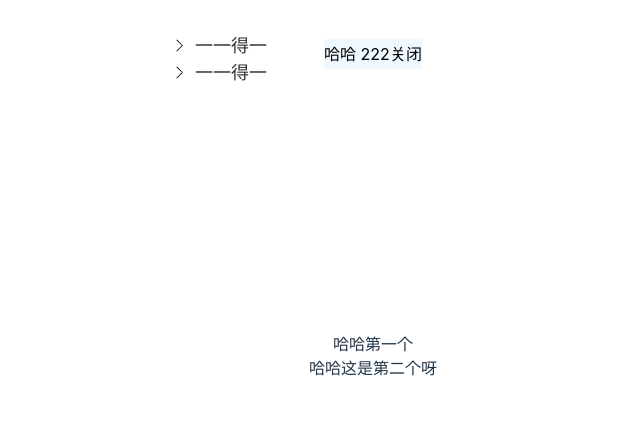
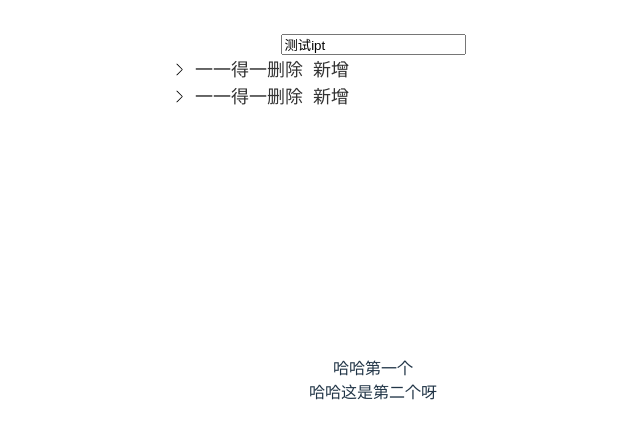
Before and after one commit to sunqingest/sq-components, a Vue app: page / in a window 1280 px wide. Shown: the top 438 px of the page, without its empty margins (267-907 px from the left). Built offline with nearby package versions, Linux system fonts and the light colour scheme.

Commit message:
Tree树形自定义节点内容和Input组件基础和vitest v-model测试用例

```diff
--- a/src/App.vue
+++ b/src/App.vue
@@ -7,6 +7,7 @@ import { createMessage } from "./components/Message/method";
 import VirtualScrollList from "./components/VirtualScrollList/VirtualScrollList";
 import DemoItem from "./components/VirtualScrollList/item.vue";
 import Tree from "./components/Tree/Tree.vue";
+import Input from "./components/Input/Input.vue";
 
 const collapseValue = ref([]);
 
@@ -16,6 +17,7 @@ onMounted(() => {
   });
   createMessage({
     message: "哈哈 222",
+    duration: 1000,
   });
 
   setTimeout(() => {
@@ -110,9 +112,12 @@ const treeData = ref(createData());
 //     ],
 //   },
 // ]);
+
+const iptValue = ref("测试ipt");
 </script>
 
 <template>
+  <Input v-model="iptValue" />
   <Tree
     :data="treeData"
     keyField="key"
@@ -121,7 +126,17 @@ const treeData = ref(createData());
     :defaultExpandedKeys="['1']"
     :load="handleLoad"
     :lazy="true"
-  ></Tree>
+  >
+    <template #default="{ node, data }">
+      <div style="display: flex; align-items: center">
+        <span>{{ node.label }}</span>
+        <div style="display: inline-flex; align-items: center">
+          <div style="cursor: pointer; margin-right: 10px">删除</div>
+          <div style="cursor: pointer; margin-right: 10px">新增</div>
+        </div>
+      </div>
+    </template>
+  </Tree>
 
   <Collapse v-model="collapseValue">
     <collapseItem title="哈哈第一个" name="1">
--- /dev/null
+++ b/src/components/Input/Input.vue
@@ -0,0 +1,40 @@
+<template>
+  <input :type="type" v-model="inputValue" @input="handleInput" />
+</template>
+
+<script setup>
+import { ref, watch } from "vue";
+
+const props = defineProps({
+  modelValue: {
+    type: String,
+    required: true,
+  },
+  type: {
+    type: String,
+    default: "text",
+  },
+  disabled: {
+    type: Boolean,
+    default: false,
+  },
+  clearable: {
+    type: Boolean,
+    default: false,
+  },
+});
+
+const emit = defineEmits(["update:modelValue"]);
+const inputValue = ref(props.modelValue);
+
+watch(
+  () => props.modelValue,
+  (newValue) => {
+    inputValue.value = newValue;
+  }
+);
+
+const handleInput = () => {
+  emit("update:modelValue", inputValue.value);
+};
+</script>
--- a/src/components/Message/Message.vue
+++ b/src/components/Message/Message.vue
@@ -26,7 +26,7 @@ const props = defineProps({
     type: String,
     default: "success",
   },
-  dutation: {
+  duration: {
     type: [String, Number],
     default: 0,
   },
@@ -62,13 +62,13 @@ const cssStyle = computed(() => {
 const visible = ref(false);
 
 const startTimer = () => {
-  if (props.dutation == 0) {
+  if (props.duration == 0) {
     return;
   }
   setTimeout(() => {
     visible.value = false;
     // props.onDestoryed();
-  }, props.dutation);
+  }, props.duration);
 };
 
 const messageRef = ref(null);
--- a/src/components/Tree/Tree.vue
+++ b/src/components/Tree/Tree.vue
@@ -12,8 +12,9 @@
 </template>
 
 <script setup>
-import { ref, watch, computed, onMounted } from "vue";
+import { ref, watch, computed, onMounted, useSlots, provide } from "vue";
 import TreeItem from "./TreeItem.vue";
+import { treeContextKey } from "./types";
 
 const props = defineProps({
   data: {
@@ -178,7 +179,6 @@ const loadingKeysSet = ref(new Set());
 
 const triggerLoading = (node) => {
   // 判断当前的children 是否已经有值 说明已经懒加载过了  判断当前是否是叶子结点
-  console.log(node, "????");
   if (node.children.length == 0 && !node.isLeaf) {
     const loadingKeys = loadingKeysSet.value;
     if (!loadingKeys.has(node.key)) {
@@ -198,4 +198,11 @@ const triggerLoading = (node) => {
     }
   }
 };
+
+const slots = useSlots();
+
+// 将自定义节点内容插槽 通过provide注入到下面的子节点
+provide(treeContextKey, {
+  slots: slots,
+});
 </script>
--- a/src/components/Tree/TreeItem.vue
+++ b/src/components/Tree/TreeItem.vue
@@ -22,15 +22,18 @@
     </div>
 
     <div class="sq-tree__item__content" @click="handleClick">
-      {{ item.label }}
+      <!-- {{ item.label }} -->
+      <TreeItemContent :node="item" :slots="slots"></TreeItemContent>
     </div>
   </div>
 </template>
 
 <script setup>
-import { computed } from "vue";
+import { computed, inject } from "vue";
 import ExpandIcon from "./icons/ExpandIcon.vue";
 import LoadingIcon from "./icons/LoadingIcon.vue";
+import { treeContextKey } from "./types";
+import TreeItemContent from "./treeItemContent";
 
 defineOptions({
   name: "sq-tree-item",
@@ -49,6 +52,7 @@ const props = defineProps({
     type: Set,
   },
 });
+
 const emit = defineEmits(["toggle"]);
 
 const handleClick = () => {
@@ -60,4 +64,9 @@ const isLoading = computed(() => {
   return props.loadingKeys.has(props.item.key);
   // return true;
 });
+
+// slots是一个插槽对象 每个插槽是个方法 返回的是一个包含虚拟dom的数组
+// 不能直接在.vue的文件的template模板中直接编译 需要h渲染函数或者直接jsx
+const treeContext = inject(treeContextKey);
+const slots = treeContext.slots;
 </script>
--- /dev/null
+++ b/src/components/Tree/treeItemContent.jsx
@@ -0,0 +1,24 @@
+import { defineComponent } from "vue";
+
+export default defineComponent({
+  name: "sq-tree-item-content",
+  props: {
+    slots: {
+      type: Object,
+    },
+    node: {
+      type: Object,
+      required: true,
+    },
+  },
+  setup: (props) => {
+    return () => {
+      return (
+        <div>
+          {props.slots.default &&
+            props.slots.default({ node: props.node, data: props.node.rawNode })}
+        </div>
+      );
+    };
+  },
+});
--- /dev/null
+++ b/src/components/Tree/types.js
@@ -0,0 +1 @@
+export const treeContextKey = Symbol("treeContext");
```
Also changed, not shown: 1 other file (tests, documents, lock files or other folders).
